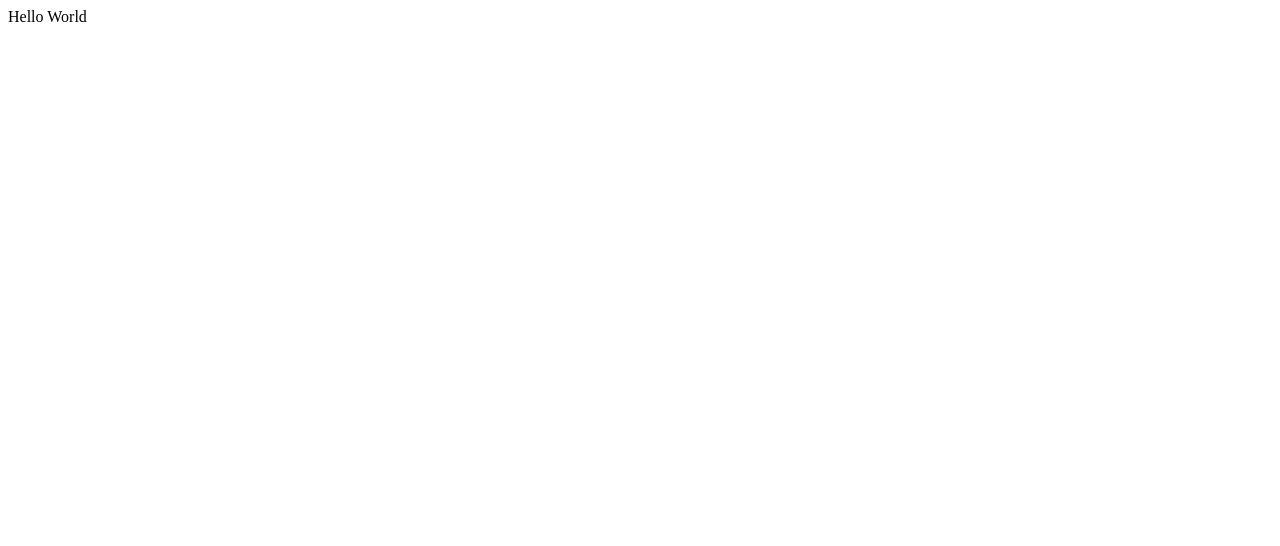
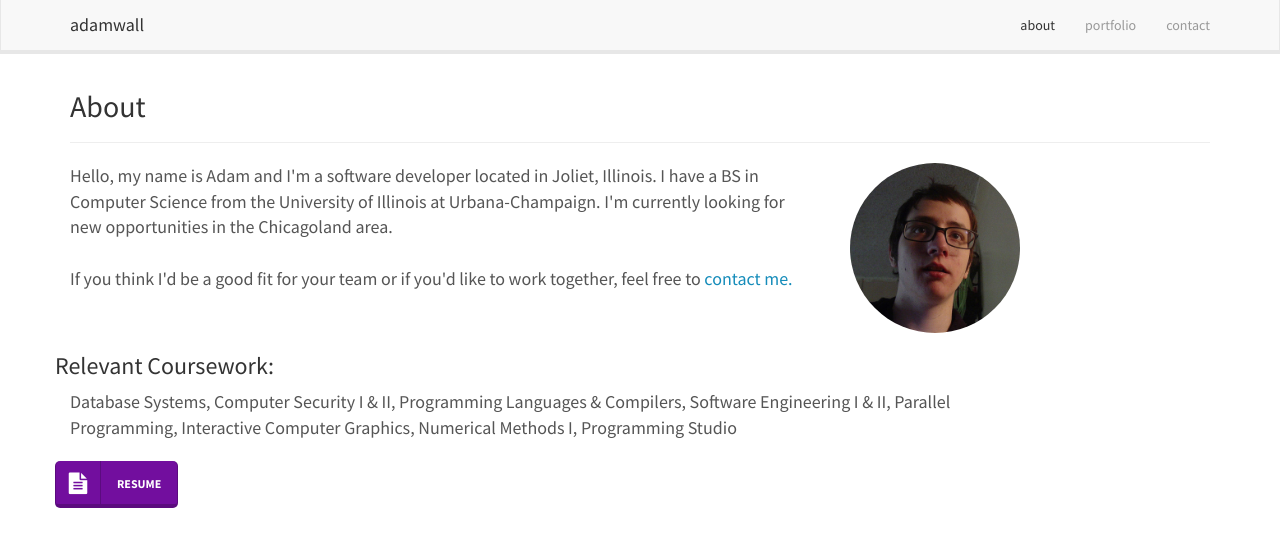
Before and after one commit to adamwall/adamwall.github.io, a plain HTML site: page about/index.html in a window 1280 px wide. Drawn offline with nearby package versions, Linux system fonts and the light colour scheme.

Commit message:
about page

```diff
--- a/about/index.html
+++ b/about/index.html
@@ -1 +1,62 @@
-Hello World
+<!DOCTYPE html>
+<html lang="en">
+  <head>
+    <meta charset="utf-8">
+    <meta http-equiv="X-UA-Compatible" content="IE=edge">
+    <meta name="viewport" content="width=device-width, initial-scale=1">
+    <!-- The above 3 meta tags *must* come first in the head; any other head content must come *after* these tags -->
+    <title>adamwall - about</title>
+
+    <!-- CSS -->
+    <link href="/css/bootstrap.min.css" rel="stylesheet">
+    <link href="/css/bootstrap-social.css" rel=stylesheet>
+    <link href="/css/font-awesome.min.css" rel=stylesheet>
+
+    <!--custom CSS -->
+    <link href="../css/styles.css" rel="stylesheet">
+  </head>
+
+
+  <body>
+    <nav class="navbar navbar-default navbar-fixed-top">
+      <div class="container">
+        <div class="navbar-header">
+          <button type="button" class="navbar-toggle collapsed" data-toggle="collapse" data-target="#navbar" aria-expanded="false" aria-controls="navbar">
+            <span class="sr-only">Toggle navigation</span>
+            <span class="icon-bar"></span>
+            <span class="icon-bar"></span>
+            <span class="icon-bar"></span>
+          </button>
+          <a class="navbar-brand" href="/">adamwall</a>
+        </div>
+        <div id="navbar" class="collapse navbar-collapse">
+          <ul class="nav navbar-nav navbar-right">
+            <li class="active"><a href="/about/">about</a></li>
+            <li><a href="/portfolio/">portfolio</a></li>
+            <li><a href="/contact/">contact</a></li>
+          </ul>
+        </div><!--/.nav-collapse -->
+      </div>
+    </nav>
+
+    <div class="container">
+      <div class="page-header"><h2>About</h2></div>
+      <div class="row">
+        <p class="col-md-8">Hello, my name is Adam and I'm a software developer located in Joliet, Illinois. I have a BS in Computer Science from the University of Illinois at Urbana-Champaign. I'm currently looking for new opportunities in the Chicagoland area.<br><br>If you think I'd be a good fit for your team or if you'd like to work together, feel free to <a href="/contact/">contact me.</a></p>
+        <img src="images/adam.jpg" class="col-md-4 img-circle img-me">
+      </div>
+      <div class="row col-md-8">
+      </div>
+      <div class="row">
+        <h3>Relevant Coursework:</h3>
+        <p class="col-md-10">Database Systems, Computer Security I & II, Programming Languages & Compilers, Software Engineering I & II, Parallel Programming, Interactive Computer Graphics, Numerical Methods I, Programming Studio</p>
+      </div>
+      <div class="row" style="padding-top: 10px"><a class="btn btn-social btn-lg btn-yahoo" href="../resume.pdf" target="_blank"><i class="fa fa-file-text" aria-hidden="true"></i>resume</a></div>
+    </div>
+
+  <!-- jQuery (necessary for Bootstrap's JavaScript plugins) -->
+  <script src="https://ajax.googleapis.com/ajax/libs/jquery/1.12.4/jquery.min.js"></script>
+  <!-- Include all compiled plugins (below), or include individual files as needed -->
+  <script src="/js/bootstrap.min.js"></script>
+  </body>
+</html>
```
Also changed, not shown: about/images/adam.jpg (added), robots.txt.
